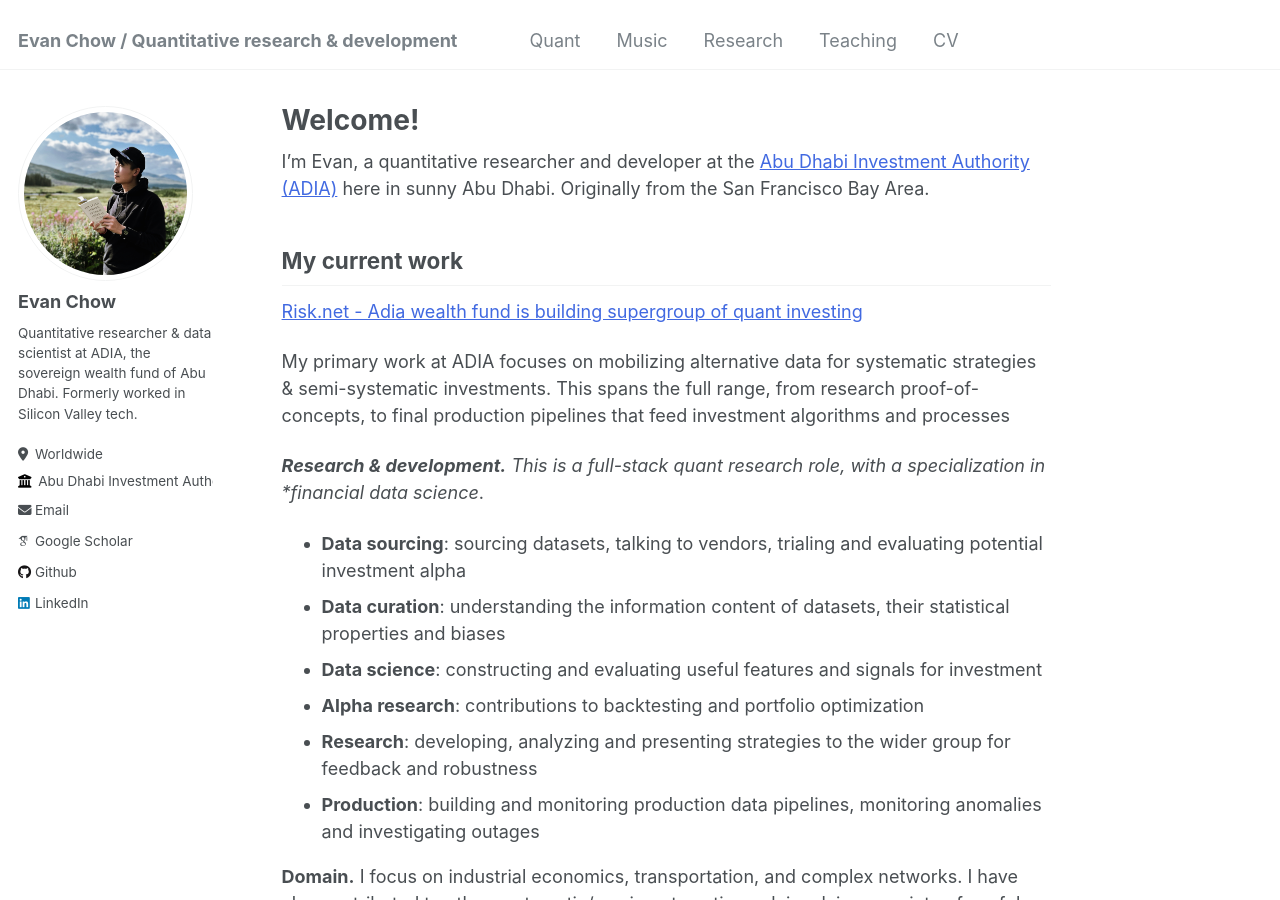
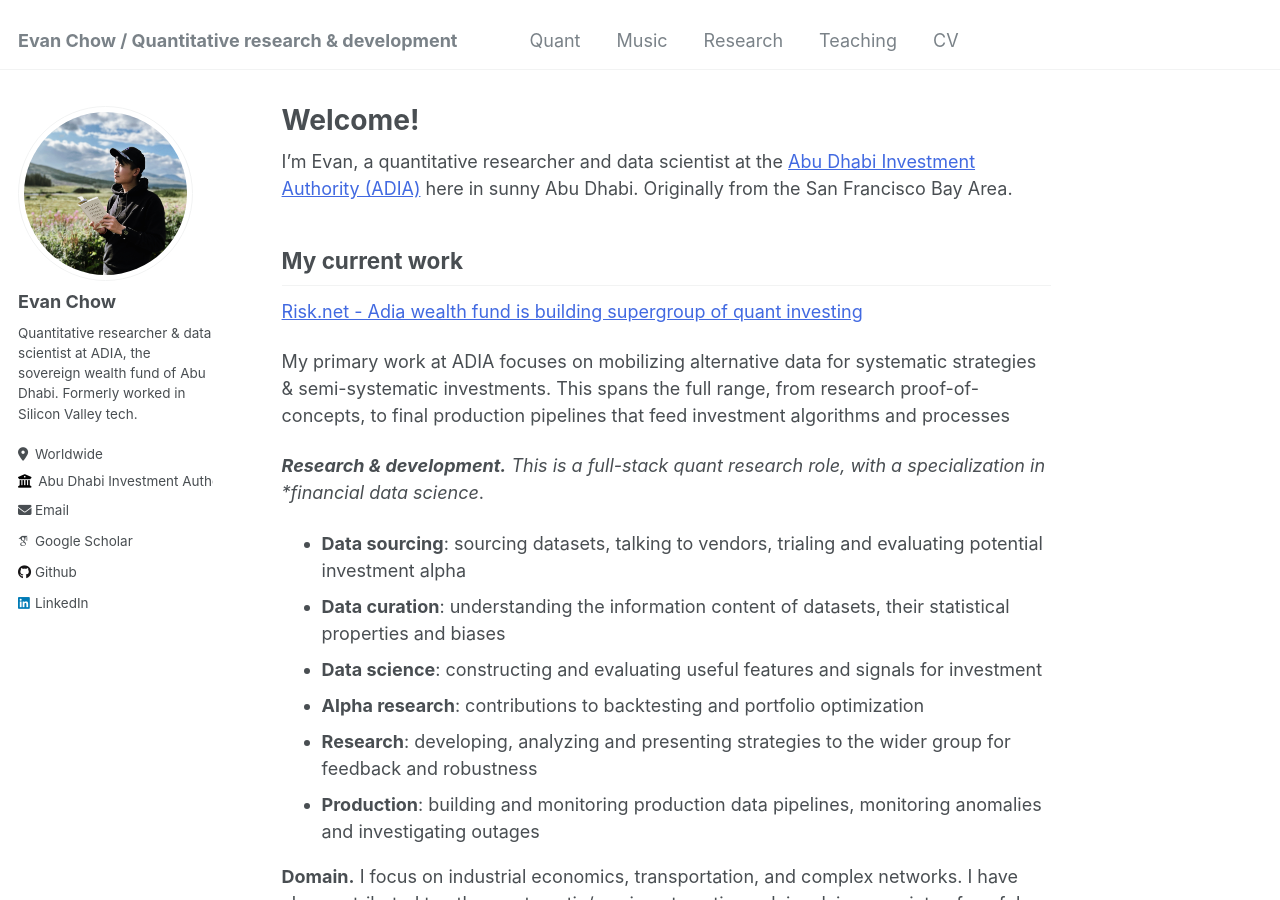
Before and after one commit to evnchw/evnchw.github.io, a Jekyll site: the page built from _pages/about.md, in a window 1280 px wide and 900 px high. Built offline with Jekyll 4.4.1, drawn with Linux system fonts in a browser that asks for light colours; some web fonts are replaced.

Commit message:
Quick commit.

```diff
--- a/_pages/about.md
+++ b/_pages/about.md
@@ -7,7 +7,7 @@ redirect_from:
   - /about.html
 ---
 
-I'm Evan, a quantitative researcher and developer at the [Abu Dhabi Investment Authority (ADIA)](https://www.adia.ae/) here in sunny Abu Dhabi. Originally from the San Francisco Bay Area.
+I'm Evan, a quantitative researcher and data scientist at the [Abu Dhabi Investment Authority (ADIA)](https://www.adia.ae/) here in sunny Abu Dhabi. Originally from the San Francisco Bay Area.
 
 ## My current work
 
```
